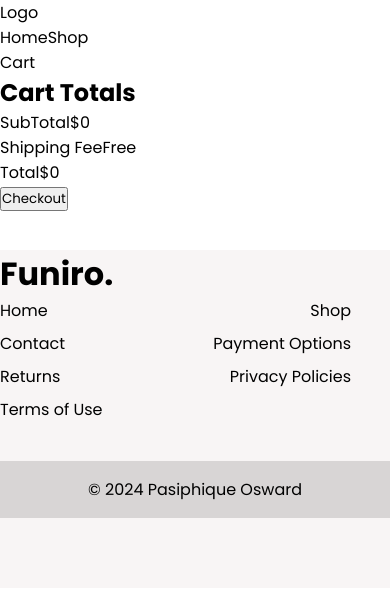
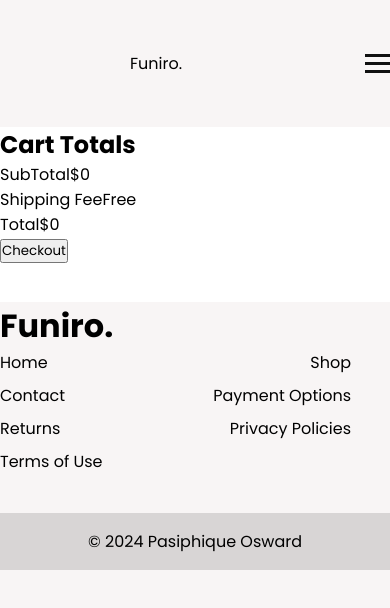
Before and after one commit to Pasiphique/EcommerceFurniture, a React (Vite) app in the folder Furniture/: page /cart in a window 390 px wide. Shown: the top 608 px of the page. Built offline with nearby package versions, Linux system fonts and the light colour scheme.

Commit message:
added hamburger menu to navbar

```diff
--- a/Furniture/src/App.css
+++ b/Furniture/src/App.css
@@ -5,7 +5,70 @@
     margin:0;
     padding:0;
     font-family: 'Poppins';
+    box-sizing: border-box;
 }
+/*Navbar */
+
+.navbar{
+    width: 100%;
+    display: flex;
+    flex-direction: row;
+    justify-content: space-between;
+    align-items: center;
+    min-height: 15vh;
+    background-color: rgb(248, 245, 245);
+}
+.k{
+    display: flex;
+    flex-direction: row;
+    width: 80%;
+    align-items: center;
+    justify-content: space-around;
+}
+.links{
+    display: flex;
+    justify-content: space-between;
+    align-items: center;
+    width: 30%;
+    padding:1rem;
+}
+
+.hamburger{
+    display: none;
+}
+.bar{
+    display: block;
+    width: 25px;
+    height: 3px;
+    margin: 5px auto;
+    -webkit-transition: all 0.3s ease-in-out;
+    transition: all 0.3s ease-in-out;
+    background-color: #101010;
+}
+@media screen and (width <= 470px) {
+    .hamburger{
+        display: block;
+        cursor: pointer;
+    }
+    .links{
+        display: none;
+    }
+    .links.is-open{
+        display: flex;
+        flex-direction: column;
+        width: 20%;
+        row-gap: .5rem;
+    }
+    .k.is-open{
+        display: flex;
+        flex-direction: column;
+        justify-content: space-between;
+        width: 80%;
+        align-items: start;
+    }
+
+}
+
 
 /*Shop Page */
 .product-display{
--- a/Furniture/src/NavBar.jsx
+++ b/Furniture/src/NavBar.jsx
@@ -1,18 +1,29 @@
 import { Link } from "react-router-dom"
+import { useEffect, useRef, useState } from "react"
 export default function NavBar(){
+    const [isOpen, setIsOpen] = useState(false)
+    const ref = useRef()
+    const toggleMenu = ()=>{
+        setIsOpen((open) => !open)
+    }
+
     return(
-        <nav>
-            <div><Link  to='/'>Logo</Link></div>
-            <div>
-                <ul>
-                    <Link to='/'>Home</Link>
+        <nav className="navbar">
+            <div className={`k ${isOpen ? "is-open": ""}`}>
+                <Link  to='/'>Funiro.</Link>
+                <ul className={`links ${isOpen ? "is-open": ""}`}>
                     <Link to='/shop'>Shop</Link>
+                    <Link to='/cart'>Cart</Link>
                 </ul>
             </div>
-            <div>
-                    <Link to='/cart'>Cart</Link>
+
+            <div className={`hamburger ${isOpen ? "is-open": ""}`} onClick={toggleMenu} ref={ref}>
+                <span className="bar"></span>
+                <span className="bar"></span>
+                <span className="bar"></span>
             </div>
 
         </nav>
+
     )
 }
```
